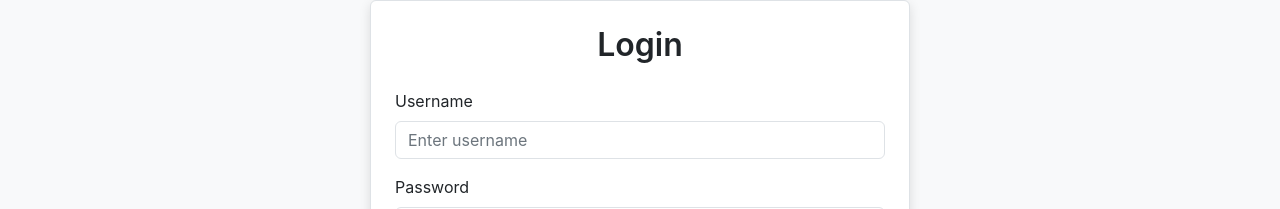
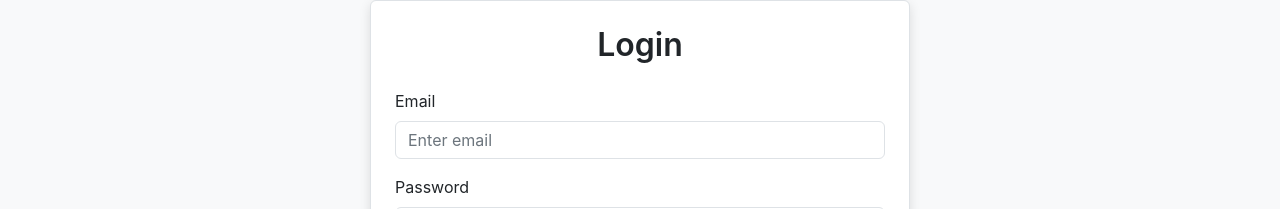
Before and after one commit to Ananyarastogi09/modern-blog-platform, a React (Vite) app: page /Login in a window 1280 px wide. Shown: the part 291-500 px from the top of the page. Built offline with nearby package versions, Linux system fonts and the light colour scheme; no server answers.

Commit message:
feat: connect login form with Appwrite authentication

```diff
--- a/src/components/Login.jsx
+++ b/src/components/Login.jsx
@@ -1,8 +1,23 @@
 import { useState } from "react";
-import { Link } from "react-router-dom";
+import { Link, useNavigate } from "react-router-dom";
+import { Client, Account } from "appwrite";
 
-const loginRequest = async ({ username, password }) => {
-  throw new Error("Login API is not connected yet.");
+const client = new Client();
+
+client
+  .setEndpoint("https://fra.cloud.appwrite.io/v1")
+  .setProject(import.meta.env.VITE_APPWRITE_PROJECT_ID);
+  console.log("PROJECT ID:", import.meta.env.VITE_APPWRITE_PROJECT_ID);
+
+const account = new Account(client);
+
+const loginRequest = async ({ email, password }) => {
+  const session = await account.createEmailPasswordSession({
+    email,
+    password,
+  });
+
+  return session;
 };
 
 const inputClasses =
@@ -12,21 +27,19 @@ const inputClasses =
   "aria-invalid:border-red-600";
 
 function Login() {
-  const [username, setUsername] = useState("");
+  const navigate = useNavigate();
+
+  const [email, setEmail] = useState("");
   const [password, setPassword] = useState("");
   const [loading, setLoading] = useState(false);
   const [error, setError] = useState("");
-
-  const handleLogin = async () => {
-    await loginRequest({ username: username.trim(), password });
-  };
 
   const handleSubmit = async (e) => {
     e.preventDefault();
     setError("");
 
-    if (!username.trim()) {
-      setError("Username is required.");
+    if (!email.trim()) {
+      setError("Email is required.");
       return;
     }
 
@@ -38,7 +51,12 @@ function Login() {
     setLoading(true);
 
     try {
-      await handleLogin();
+      await loginRequest({
+        email: email.trim(),
+        password,
+      });
+
+      navigate("/");
     } catch (err) {
       setError(err?.message || "Login failed. Please try again.");
     } finally {
@@ -66,21 +84,21 @@ function Login() {
 
           <div className="mb-4">
             <label
-              htmlFor="username"
+              htmlFor="email"
               className="mb-2 block text-base leading-6"
             >
-              Username
+              Email
             </label>
 
             <input
-              id="username"
-              name="username"
-              type="text"
-              autoComplete="username"
-              placeholder="Enter username"
-              value={username}
-              onChange={(e) => setUsername(e.target.value)}
-              aria-invalid={error === "Username is required."}
+              id="email"
+              name="email"
+              type="email"
+              autoComplete="email"
+              placeholder="Enter email"
+              value={email}
+              onChange={(e) => setEmail(e.target.value)}
+              aria-invalid={error === "Email is required."}
               aria-describedby={error ? "login-error" : undefined}
               className={inputClasses}
             />
```
